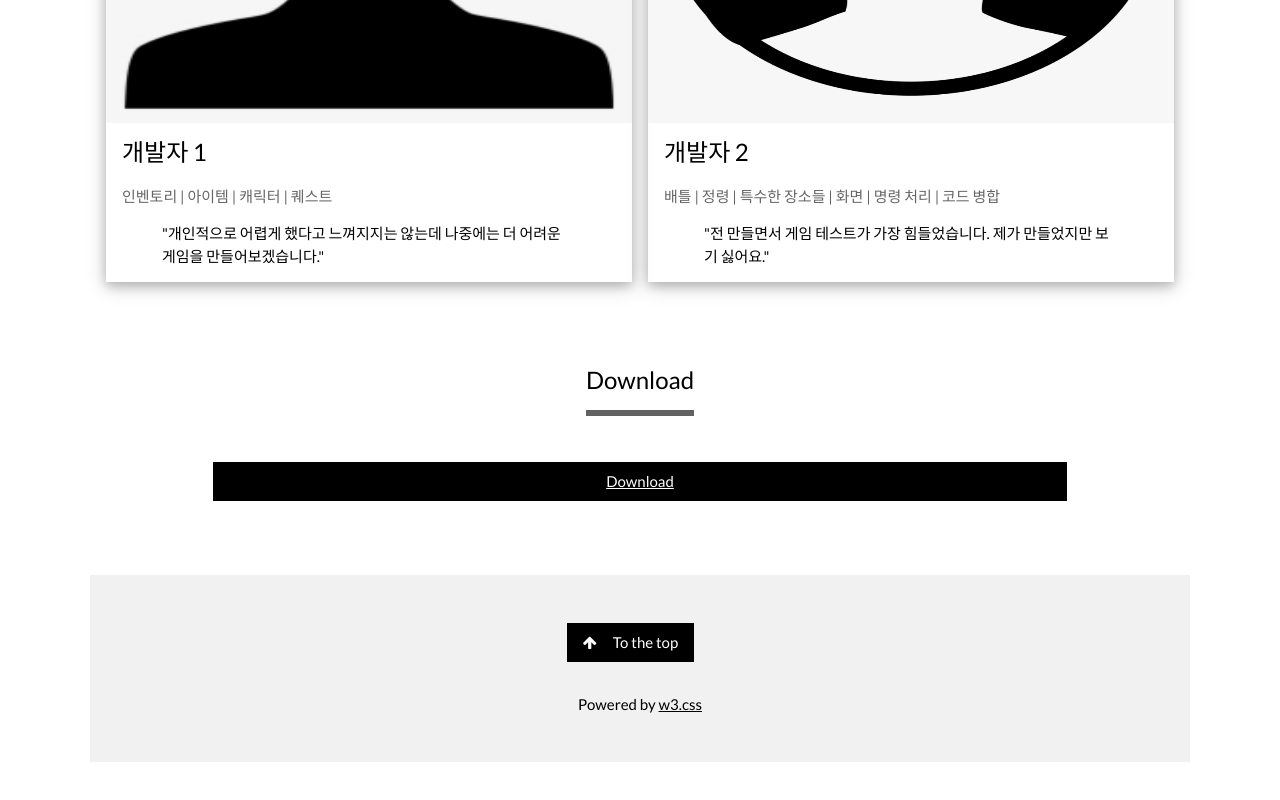
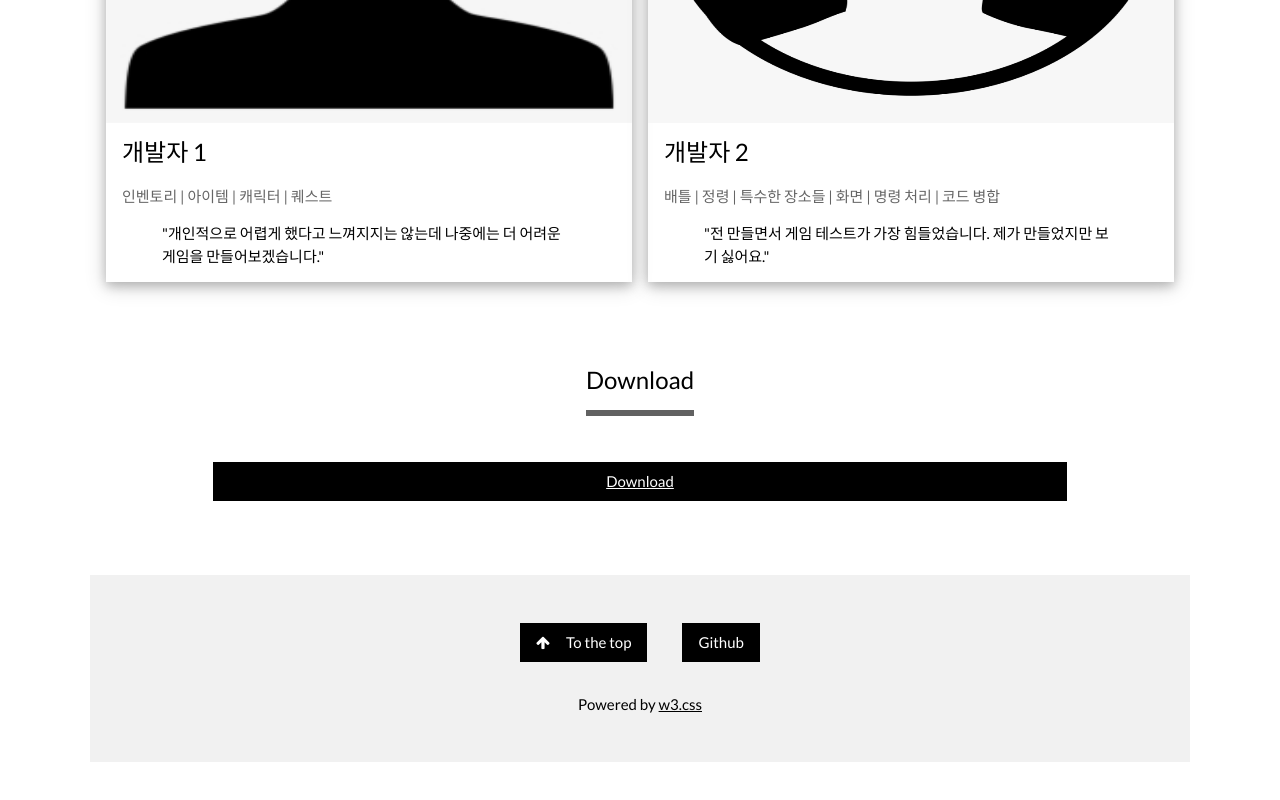
Before and after one commit to devacame/UCA-TEXT-GAME-WITH-C, a plain HTML site: page index.html in a window 1280 px wide. Shown: the part 1604-2404 px from the top of the page. Drawn offline with nearby package versions, Linux system fonts and the light colour scheme.

Commit message:
Update index.html

```diff
--- a/index.html
+++ b/index.html
@@ -155,7 +155,7 @@ html,body,h1,h2,h3,h4 {font-family:"Lato", sans-serif}
 
 <footer class="w3-container w3-padding-32 w3-light-grey w3-center" style="padding-top: 7%">
   <a href="#" class="w3-button w3-black w3-margin"><i class="fa fa-arrow-up w3-margin-right"></i>To the top</a>
-   <a href="https://github.com/coder38611/UCA-TEXT-GAME-WITH-C/tree/master" target="_blank"><i class="fa fa-gihub w3-margin-right"></i></a>
+   <a href="https://github.com/coder38611/UCA-TEXT-GAME-WITH-C/tree/master" target="_blank" class="w3-button w3-black w3-margin">Github</a>
   <p>Powered by <a href="https://www.w3schools.com/w3css/default.asp" title="W3.CSS" target="_blank" class="w3-hover-text-green">w3.css</a></p>
 </footer>
 
```
